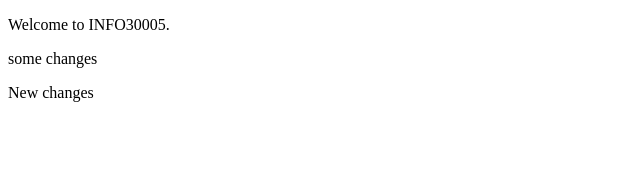
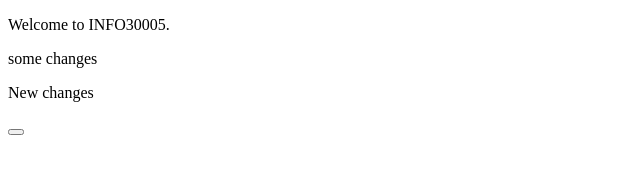
Before and after one commit to syudanardi/learn-to-git, a plain HTML site: page index.html in a window 1280 px wide. Shown: the full height of the page, 0-640 px from the left. Drawn offline with Linux system fonts and the light colour scheme.

Commit message:
alert feature

```diff
--- a/index.html
+++ b/index.html
@@ -8,5 +8,11 @@
    <p id ='text'> Welcome to INFO30005. </p>
    <p> some changes </p>
    <p> New changes </p>
+   <button onclick="myFunction()"></button>
+   <script>
+      function myFunction() {
+         alert("this is an alert");
+      }
+   </script>
 </body>
 </html>
```
